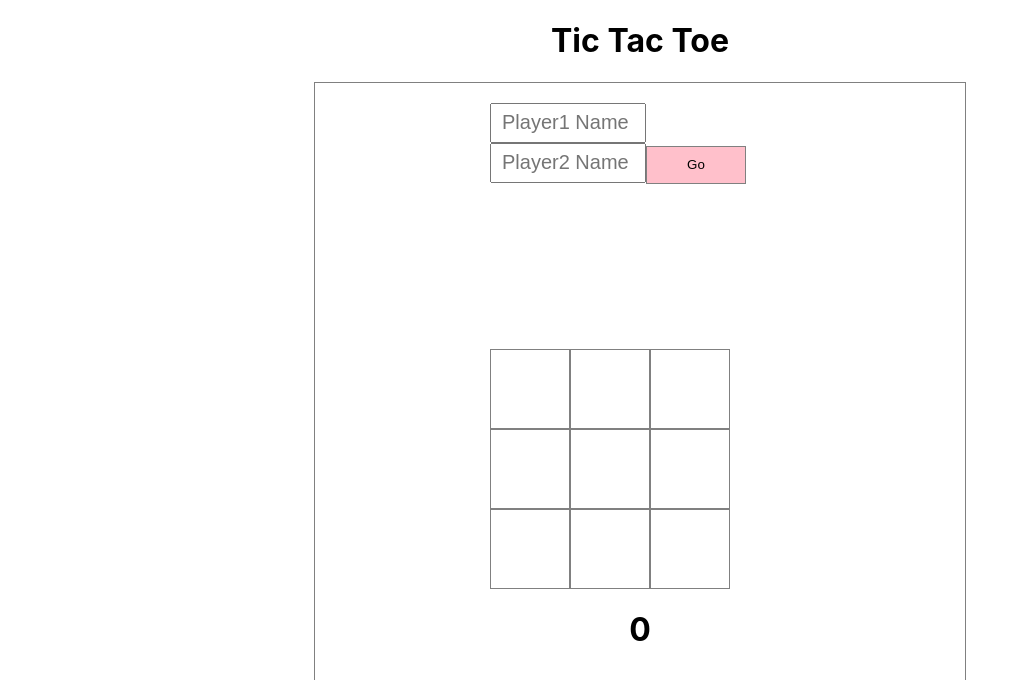
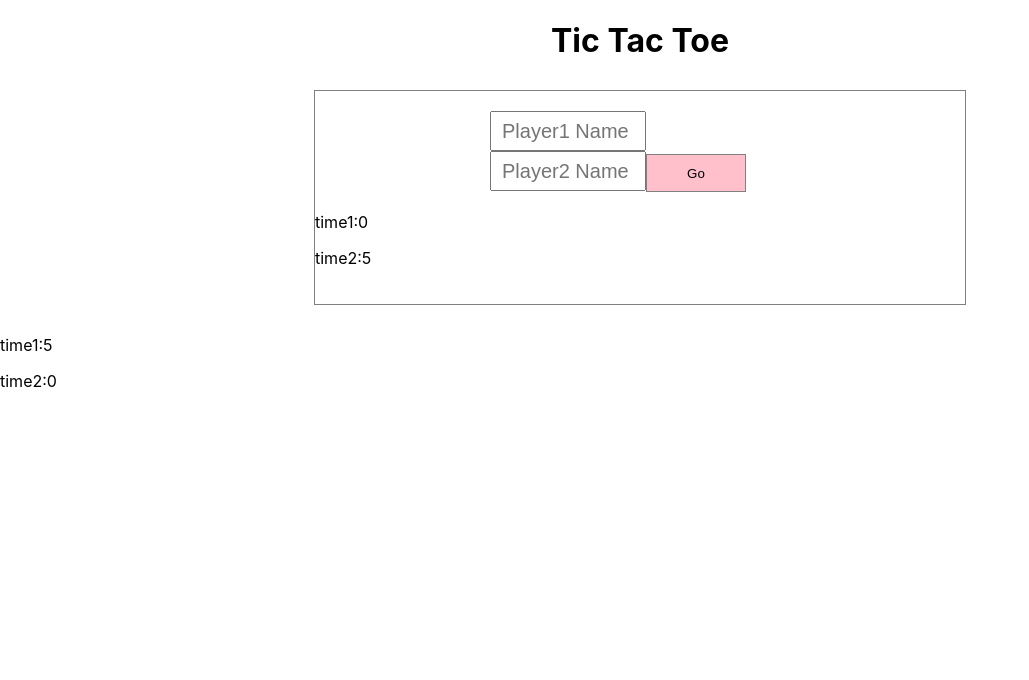
Before and after one commit to ImAshokDev/React-tic-tac-toe, a React (Create React App) app: page / in a window 1280 px wide. Shown: the top 680 px of the page, without its empty margins (0-1029 px from the left). Built offline with nearby package versions, Linux system fonts and the light colour scheme.

Commit message:
done with code

```diff
--- a/src/App.css
+++ b/src/App.css
@@ -1,3 +1,10 @@
+.container {
+  width: 650px;
+  padding: 20px 0;
+  border: 1px solid gray;
+  margin: 30px auto;
+}
+
 .square {
   background-color: white;
   border: 1px solid gray;
@@ -17,7 +24,7 @@ h1 {
 }
 
 .board-box {
-  width: 300px;
+  width: 244px;
   display: grid;
   grid-template-rows: 1fr 1fr 1fr;
   margin: auto;
@@ -31,15 +38,9 @@ h3 {
   text-align: center;
 }
 
-.container {
-  width: 650px;
-  padding: 20px 0;
-  border: 1px solid gray;
-  margin: auto;
-}
 .form-block {
   width: 300px;
-  margin: 0 auto 165px auto;
+  margin: 0 auto 20px auto;
 }
 .form-block input {
   height: 34px;
@@ -57,7 +58,7 @@ h3 {
 }
 
 .name-block {
-  margin: 0 0 100px 0;
+  margin: 0 0 60px 0;
   width: 100%;
   display: grid;
   grid-template-columns: 1fr 1fr;
@@ -70,11 +71,12 @@ h3 {
   border-radius: 8px;
   font-size: 22px;
   font-weight: bold;
+  border: 1px solid green;
 }
 
 .start-block {
   width: 150px;
-  margin: 50px auto 0 auto;
+  margin: 30px auto 0 auto;
 }
 .start-block button {
   width: 100%;
@@ -87,11 +89,20 @@ h3 {
   cursor: pointer;
 }
 #changeBtn {
-  height: 48px;
+  height: 46px;
   outline: none;
   border-radius: 10px;
   font-size: 18px;
-
   border: 1px solid goldenrod;
   cursor: pointer;
 }
+
+#winnerBtn {
+  margin: 20px 0 40px 215px;
+  font-size: 26px;
+  font-weight: bold;
+  border: gray;
+  background: rgb(223, 108, 238);
+  color: white;
+  padding: 20px;
+}
--- a/src/App.js
+++ b/src/App.js
@@ -1,6 +1,7 @@
 import React from "react";
 import "./App.css";
-import Game from "./component/Game";
+import Game from "./component";
+import Countdown from "./component/CountDown";
 
 function App() {
   return (
@@ -8,6 +9,7 @@ function App() {
       <h1>Tic Tac Toe</h1>
 
       <Game />
+      <Countdown />
     </div>
   );
 }
--- a/src/Redux/reducer.js
+++ b/src/Redux/reducer.js
@@ -1,4 +1,4 @@
-import { PLAYER1 } from "./types";
+import { PLAYER1, CHANGEPLAYERS } from "./types";
 
 const initialState = {
   player1: "",
@@ -13,7 +13,7 @@ const reducer = (state = initialState, actions) => {
     };
   }
 
-  if (actions.type === "CHANGEPLAYERS") {
+  if (actions.type === CHANGEPLAYERS) {
     return {
       player1: actions.player1,
       player2: actions.player2,
--- a/src/Redux/types.js
+++ b/src/Redux/types.js
@@ -1,3 +1,4 @@
 export const PLAYER1 = "PLAYER1";
 export const PLAYER2 = "PLAYER2";
 export const BOXCLICK = "BOXCLICK";
+export const CHANGEPLAYERS = "CHANGEPLAYERS";
--- /dev/null
+++ b/src/component/CountDown.jsx
@@ -0,0 +1,51 @@
+import React, { useState, useEffect } from "react";
+
+function Countdown({ timeChange }) {
+  const [counter1, setCounter1] = useState(5);
+  const [counter2, setCounter2] = useState(5);
+
+  // First Attempts
+  // setInterval(() => setCounter(counter - 1), 1000);
+
+  // Second Attempts
+  // React.useEffect(() => {
+  //   counter > 0 && setInterval(() => setCounter(counter - 1), 1000);
+  // }, []);
+
+  // Second Attempts - Inspection
+  // React.useEffect(() => {
+  //   counter > 0 &&
+  //     setInterval(() => {
+  //       console.log(counter);
+  //       setCounter(counter - 1);
+  //     }, 1000);
+  // }, []);
+
+  // Third Attempts
+  // React.useEffect(() => {
+  //   const timer =
+  //     counter > 0 && setInterval(() => setCounter(counter - 1), 1000);
+  //   return () => clearInterval(timer);
+  // }, [counter]);
+
+  // Suggested by Laurent
+  const renderTimer1 = () => {
+    counter1 > 0 && setTimeout(() => setCounter1(counter1 - 1), 1000);
+  };
+
+  const renderTimer2 = () => {
+    counter2 > 0 && setTimeout(() => setCounter2(counter2 - 1), 1000);
+  };
+
+  return (
+    <div className="App">
+      {/* <div>Countdown: {counter} </div> */}
+      {timeChange ? renderTimer1() : renderTimer2()}
+
+      <p>time1:{counter1}</p>
+      <p>time2:{counter2}</p>
+    </div>
+  );
+}
+
+export default Countdown;
--- a/src/component/Game.jsx
+++ b/src/component/index.jsx
@@ -2,6 +2,8 @@ import React, { Component } from "react";
 import Board from "./Board";
 import { connect } from "react-redux";
 import Form from "./InputForm";
+import { CHANGEPLAYERS } from "../Redux/types";
+import Countdown from "./CountDown";
 
 class Game extends Component {
   state = {
@@ -9,6 +11,7 @@ class Game extends Component {
     squares: Array(9).fill(null),
     count: 0,
     reset: false,
+    start: false,
   };
 
   handleClick(i) {
@@ -28,13 +31,12 @@ class Game extends Component {
       squares: Array(9).fill(null),
       count: 0,
       xIsNext: true,
-      reset: false,
     });
   }
 
   changePlayers() {
     this.props.dispatch({
-      type: "CHANGEPLAYERS",
+      type: CHANGEPLAYERS,
       player1: "",
       player2: "",
     });
@@ -47,17 +49,9 @@ class Game extends Component {
     let status;
     if (winner) {
       if (winner === "X") {
-        status = (
-          <button type="button" id="winnerBtn">
-            {pName1} Wins!
-          </button>
-        );
+        status = `${pName1} Wins!`;
       } else {
-        status = (
-          <button type="button" id="winnerBtn">
-            {pName2} Wins!
-          </button>
-        );
+        status = `${pName2} Wins!`;
       }
     } else {
       if (this.state.count === 9) {
@@ -65,7 +59,8 @@ class Game extends Component {
       } else if (this.state.count < 1) {
         status = "";
       } else {
-        status = "Next player is " + (this.state.xIsNext ? "X" : "O");
+        // status = "Next player is " + (this.state.xIsNext ? "X" : "O");
+        status = "";
       }
     }
 
@@ -82,7 +77,7 @@ class Game extends Component {
             </button>
 
             <div className="start-block">
-              {this.state.reset ? (
+              {this.state.reset && this.state.count !== 0 ? (
                 <button type="button" onClick={() => this.handleReset()}>
                   RESET
                 </button>
@@ -90,7 +85,12 @@ class Game extends Component {
                 <button
                   type="button"
                   id="startBtn"
-                  onClick={() => this.setState({ reset: true })}
+                  onClick={() =>
+                    this.setState({
+                      reset: true,
+                      start: true,
+                    })
+                  }
                 >
                   START
                 </button>
@@ -125,16 +125,20 @@ class Game extends Component {
         )}
 
         <div className="game-board">
-          <Board
-            squares={this.state.squares}
-            boxClick={(i) => this.handleClick(i)}
-          />
-        </div>
-        <div>
-          <h3>{status}</h3>
+          {this.state.start && (
+            <Board
+              squares={this.state.squares}
+              boxClick={(i) => this.handleClick(i)}
+            />
+          )}
         </div>
 
-        <h1>{this.state.count}</h1>
+        {status && (
+          <button type="button" id="winnerBtn">
+            {status}
+          </button>
+        )}
+        <Countdown timeChange={this.state.xIsNext} />
       </div>
     );
   }
```
Also changed, not shown: src/Redux/actions.js (deleted, +0 -8 lines).
